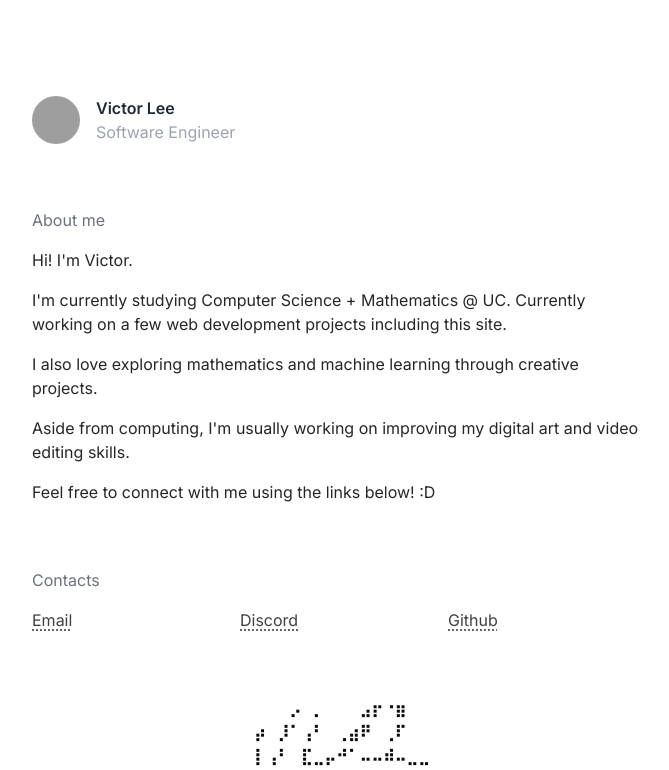
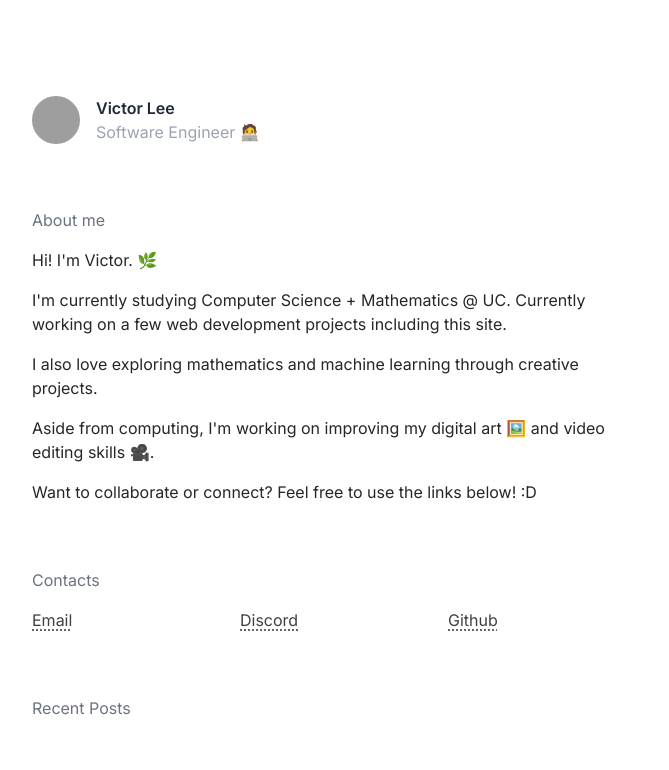
Before and after one commit to VLee9124/vectorly-dev, a Next.js app: page / in a window 1280 px wide. Shown: the top 770 px of the page, without its empty margins (304-973 px from the left). Built offline with nearby package versions, Linux system fonts and the light colour scheme; no server answers; grey boxes are pictures that could not be loaded.

Commit message:
Install MDX & change about me

```diff
--- a/package.json
+++ b/package.json
@@ -9,7 +9,11 @@
     "lint": "next lint"
   },
   "dependencies": {
+    "@mdx-js/loader": "^3.0.0",
+    "@mdx-js/react": "^3.0.0",
+    "@next/mdx": "^14.0.4",
     "@react-three/fiber": "^8.15.12",
+    "@types/mdx": "^2.0.10",
     "@types/three": "^0.160.0",
     "next": "14.0.4",
     "next-themes": "^0.2.1",
--- a/src/app/page.tsx
+++ b/src/app/page.tsx
@@ -10,6 +10,7 @@ export default function Home() {
             <Introduction />
             <AboutMe />
             <Contacts />
+            <Posts />
             <Signature />
             <NowPlaying />
         </main>
@@ -29,7 +30,7 @@ function Introduction() {
             </div>
             <div className="flex flex-col">
                 <h1 className="text-gray-800 font-semibold">Victor Lee</h1>
-                <p className="text-gray-400">Software Engineer</p>
+                <p className="text-gray-400">Software Engineer 🧑‍💻</p>
             </div>
         </header>
     )
@@ -40,7 +41,7 @@ function AboutMe() {
         <div className="flex flex-col gap-4">
             <p className="text-gray-500">About me</p>
             <div className="flex flex-col text-neutral-800 gap-4">
-                <p>{`Hi! I'm Victor.`}</p>
+                <p>{`Hi! I'm Victor. 🌿`}</p>
                 <p>
                     {`I'm currently studying Computer Science + Mathematics @ UC. Currently working on a few web development projects including this site.`}
                 </p>
@@ -48,15 +49,14 @@ function AboutMe() {
                     {`I also love exploring mathematics and machine learning through creative projects.`}
                 </p>
                 <p>
-                    {`Aside from computing, I'm usually working on improving my digital art and video editing skills.`}
+                    {`Aside from computing, I'm working on improving my digital art 🖼️ and video editing skills 🎥.`}
                 </p>
-                <p>{`Feel free to connect with me using the links below! :D`}</p>
+                <p>{`Want to collaborate or connect? Feel free to use the links below! :D`}</p>
             </div>
         </div>
     )
 }
 
-// TODO: Add email, github, and linkedin.
 function Contacts() {
     return (
         <div className="flex flex-col gap-4">
@@ -90,3 +90,10 @@ function Contacts() {
         </div>
     )
 }
+function Posts() {
+    return (
+        <div className="flex flex-col gap-4">
+            <p className="text-gray-500">Recent Posts</p>
+        </div>
+    )
+}
```
Also changed, not shown: 1 other file (tests, documents, lock files or other folders).
